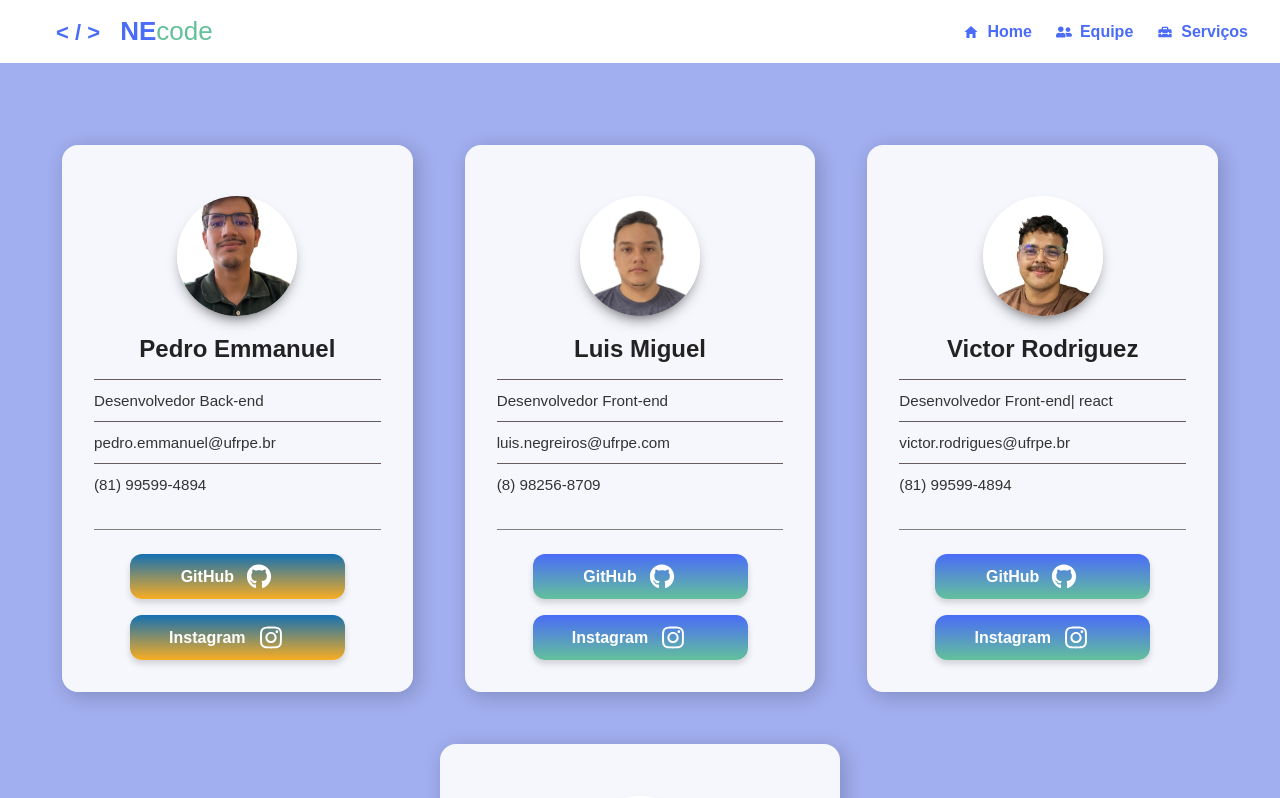
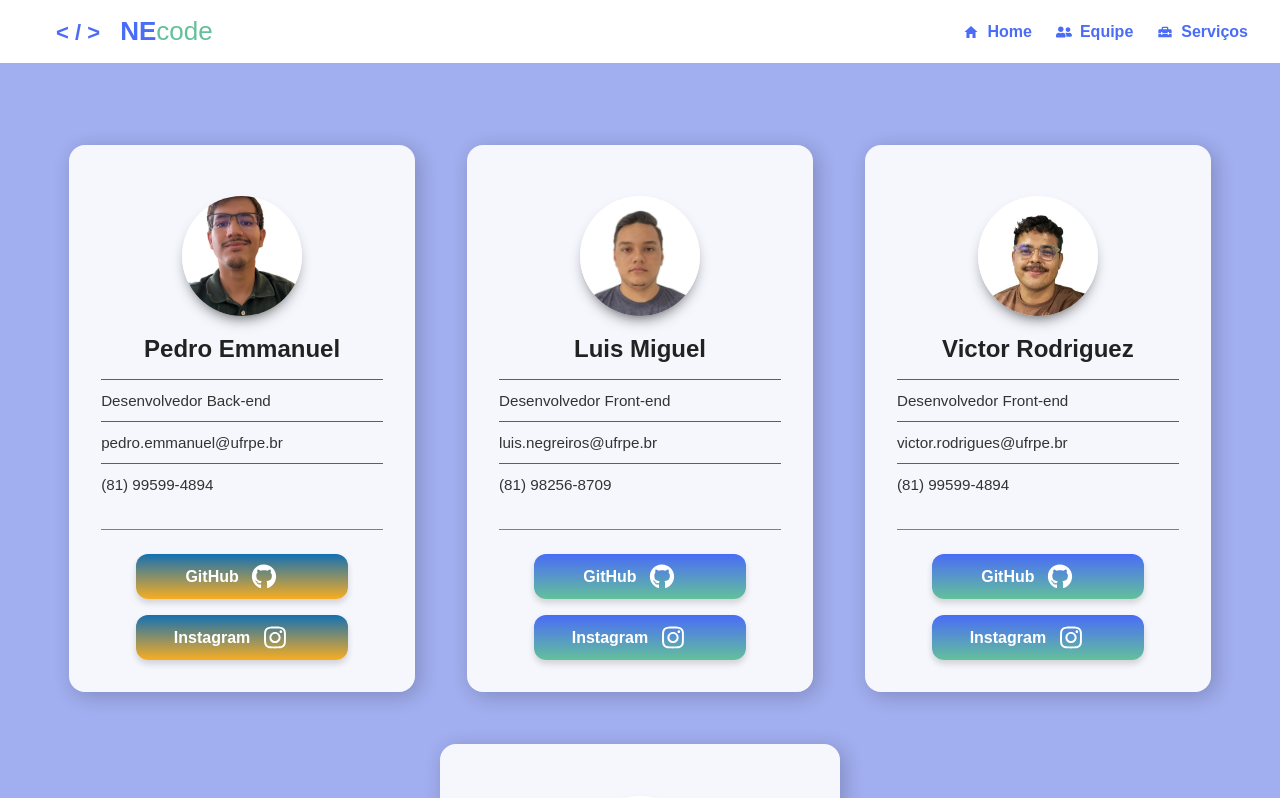
Before and after one commit to necodesolutions-dot/Landpage-, a React (Vite) app in the folder landpage/: page /equipe in a window 1280 px wide. Shown: the top 798 px of the page. Built offline with nearby package versions, Linux system fonts and the light colour scheme.

Commit message:
Corrigindo detalhes

```diff
--- a/landpage/src/pages/equipe/Equipe.jsx
+++ b/landpage/src/pages/equipe/Equipe.jsx
@@ -24,8 +24,8 @@ export function Equipe() {
         avatar={FotoDeLuis}
         name="Luis Miguel"
         bio="Desenvolvedor Front-end"
-        email="luis.negreiros@ufrpe.com"
-        phone="(8) 98256-8709"
+        email="luis.negreiros@ufrpe.br"
+        phone="(81) 98256-8709"
         githubUrl="https://github.com/Luis-PyDev01"
         instagramUrl="https://www.instagram.com/luis_t63/"
         theme =""
@@ -33,7 +33,7 @@ export function Equipe() {
           <Profile
         avatar={FotoDeVictor}
         name="Victor Rodriguez "
-        bio="Desenvolvedor Front-end| react"
+        bio="Desenvolvedor Front-end"
         email="victor.rodrigues@ufrpe.br"
         phone="(81) 99599-4894"
         githubUrl="https://github.com/V1ctorRodrigues"
```
